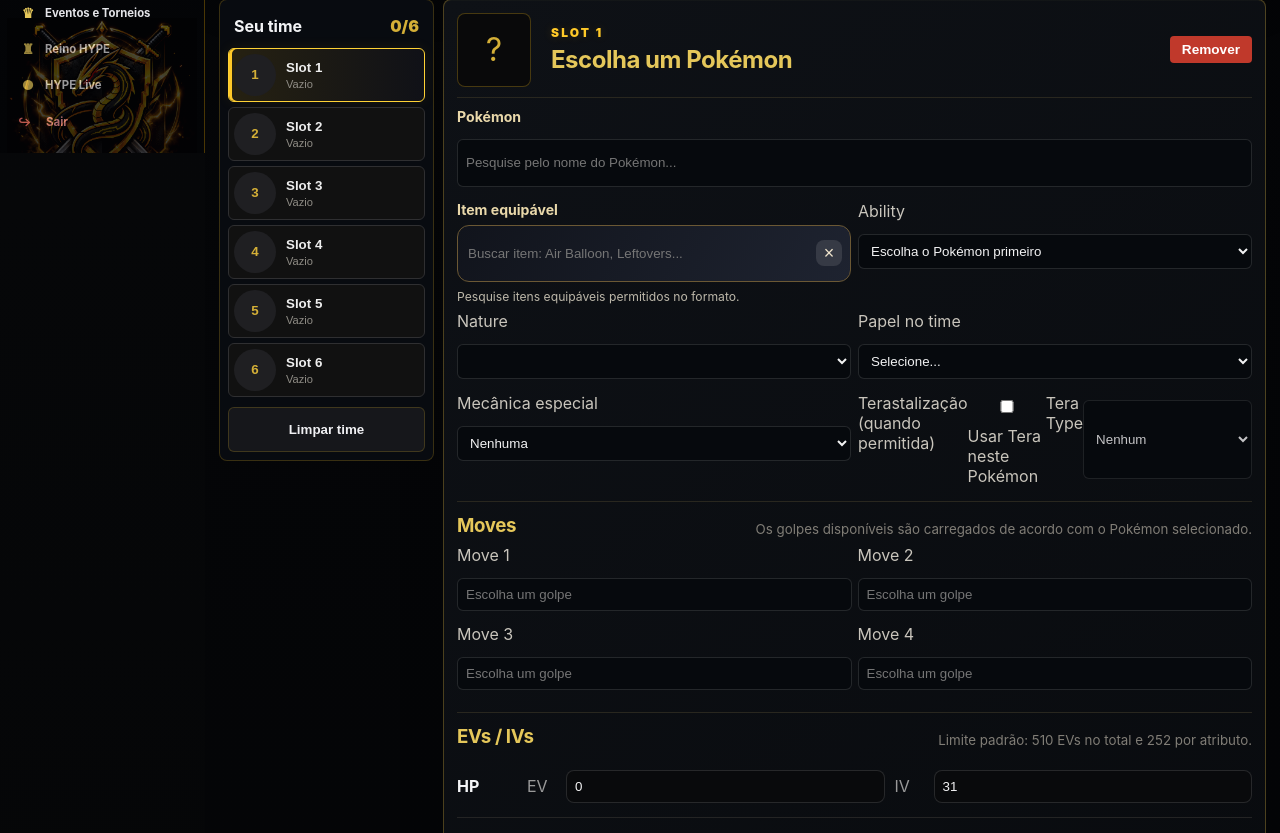
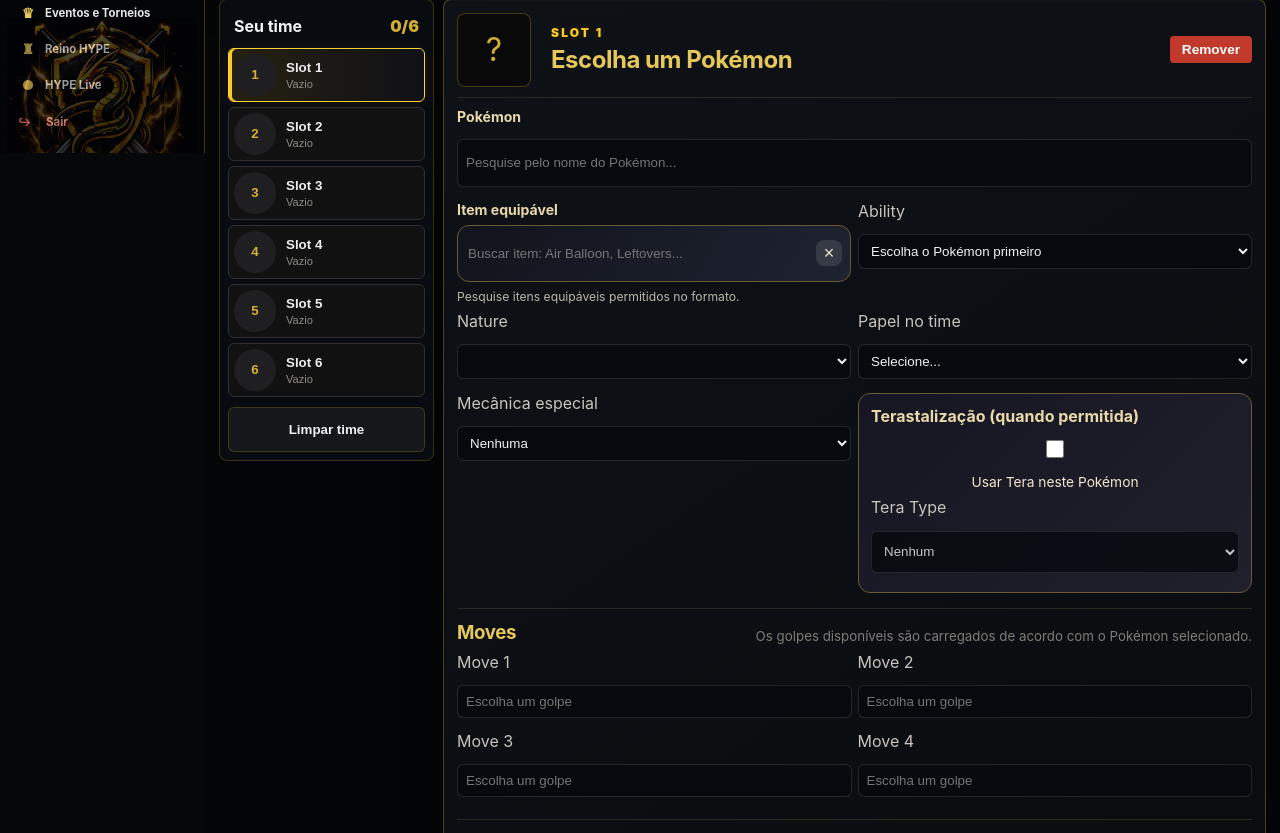
Before and after one commit to gustavodasilvaarruda-droid/CLAN-HYPE, a Flask app: page /team-builder in a window 1280 px wide. Shown: the part 647-1480 px from the top of the page. Run offline with Flask 3, Linux system fonts and the light colour scheme; the visitor is signed in with stand-in values (Sample User, id 1); data that the repository does not hold is empty; parts of the project's set-up code (start-up, migrations or seed data) failed here and were passed over; some libraries are stand-ins or nearby versions.

Commit message:
feat(arena): esclarecer presets e destacar Terastalizacao separada

```diff
--- a/static/hype_team_builder_modern.css
+++ b/static/hype_team_builder_modern.css
@@ -42,3 +42,10 @@
 .hype-v7-team-builder .evInput:focus{border-color:#f2c969;box-shadow:0 0 0 3px rgba(226,183,88,.18)}
 .hype-v7-team-builder .ev-total-line #evRemaining{color:#e8c777;font-weight:700}
 @media(max-width:640px){.hype-v7-team-builder .hype-build-card-actions button{flex:1 1 auto}.hype-v7-team-builder .hype-build-preview{padding:16px}}
+
+/* Terastalização independente da Mega/Z-Move e responsiva. */
+.hype-v7-team-builder .hype-tera-control{display:flex;flex-direction:column;gap:7px;padding:12px;border:1px solid #6b5834;background:linear-gradient(135deg,#151622,#20202d);border-radius:12px}
+.hype-v7-team-builder .hype-tera-control>label:first-child{font-weight:700;color:#e9d8aa}
+.hype-v7-team-builder .hype-tera-toggle{display:flex;align-items:center;gap:9px;font-size:.86rem;color:#f2e6ce}
+.hype-v7-team-builder .hype-tera-toggle input{width:18px;height:18px;accent-color:#d6a84d}
+.hype-v7-team-builder .hype-tera-control select{min-height:42px;border-radius:9px}
```
